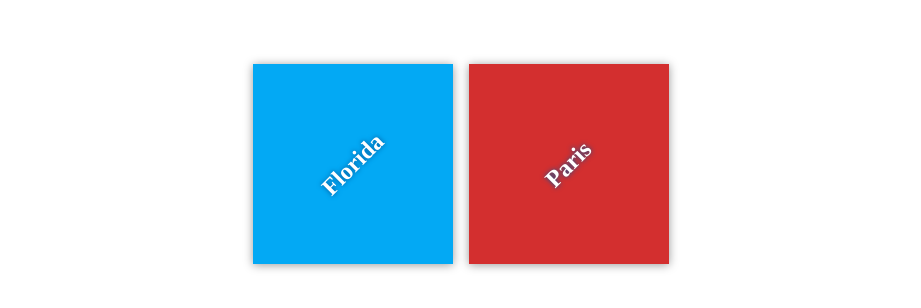
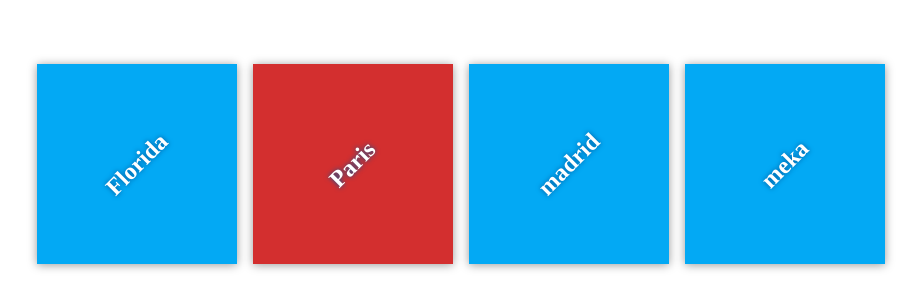
Before and after one commit to Houssamal/my-travel-plans, a plain HTML site: page index.html in a window 1280 px wide. Shown: the part 236-544 px from the top of the page, without its empty margins (179-1100 px from the left). Drawn offline with Linux system fonts and the light colour scheme; files that its build step writes are made by us from their sources.

Commit message:
add destination

```diff
--- a/index.html
+++ b/index.html
@@ -17,6 +17,14 @@
             <div class="destination" id="paris">
                 <h2>Paris</h2>
             </div>
+
+            <div class="destination" id="madrid">
+                <h2>madrid</h2>
+            </div>
+
+            <div class="destination" id="meka">
+                <h2>meka</h2>
+            </div>
         </div>
     </div>
 
```
